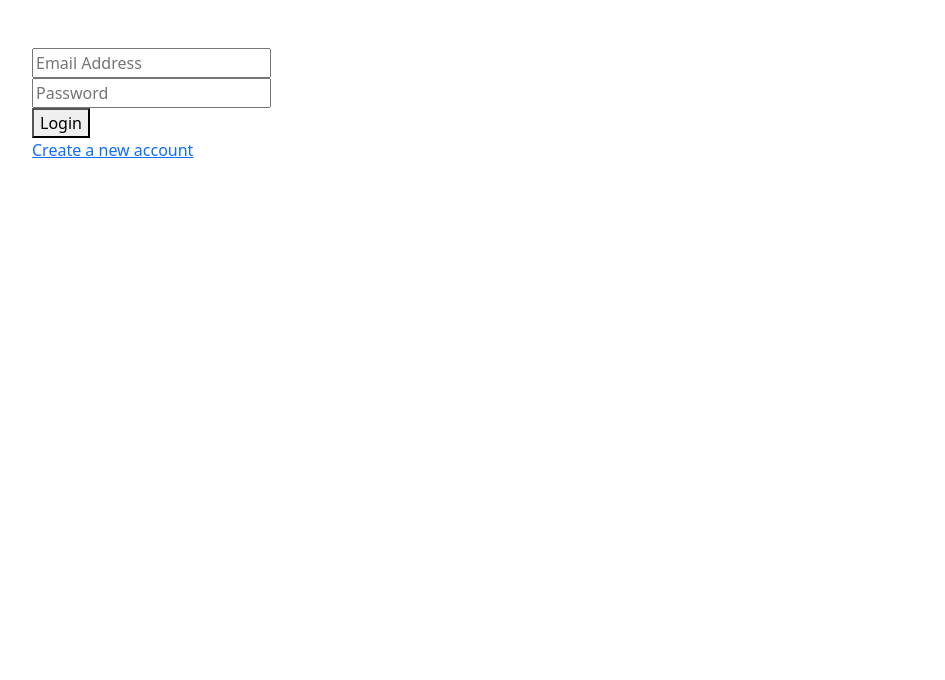
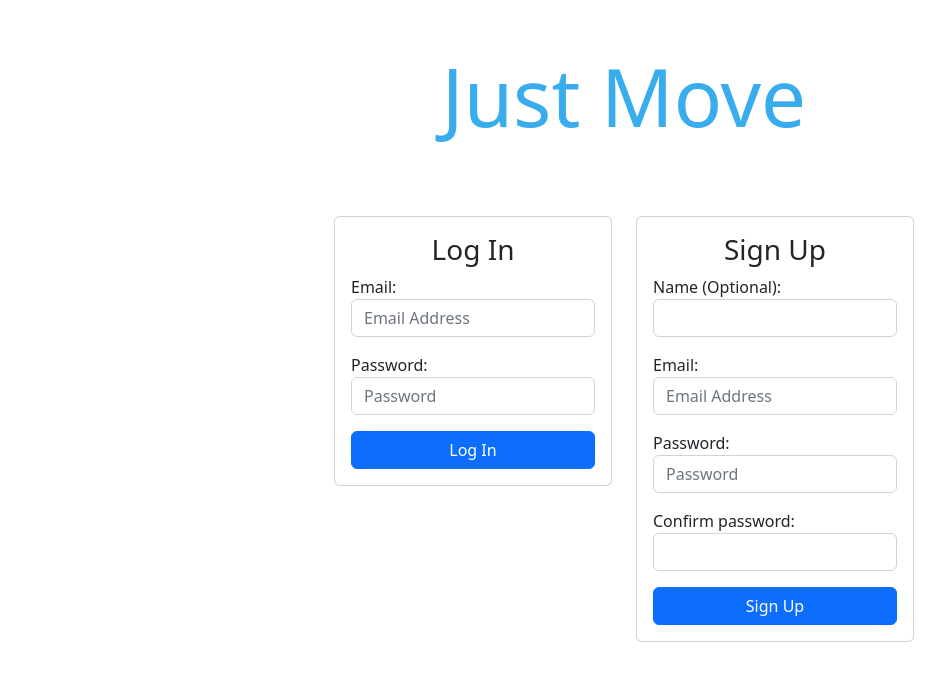
Before and after one commit to goldenwarrior2/Just-Move-115A, a React (Create React App) app in the folder just-move/: page / in a window 1280 px wide. Shown: the top 680 px of the page, without its empty margins (16-961 px from the left). Built offline with nearby package versions, Linux system fonts and the light colour scheme.

Commit message:
connected frontend to backend

```diff
--- a/just-move/src/App.js
+++ b/just-move/src/App.js
@@ -1,15 +1,13 @@
 import 'bootstrap/dist/css/bootstrap.css';
 import { BrowserRouter, Routes, Route } from "react-router-dom";
-import { LoginPage } from './components/login and register/LoginPage';
-import { RegisterPage } from "./components/login and register/RegisterPage";
+import { LoginAndRegisterPage } from "./components/login and register/LoginAndRegisterPage";
 import { UserHomePage } from "./components/UserHomePage/UserHomePage";
 
 function App() {
   return (
     <BrowserRouter>
       <Routes>
-        <Route path="/" element={<LoginPage />}></Route>
-        <Route path="/register" element={<RegisterPage />}></Route>
+        <Route path="/" element={<LoginAndRegisterPage />}></Route>
         <Route path="/userhome" element={<UserHomePage />}></Route>
       </Routes>
     </BrowserRouter>
--- a/just-move/src/components/login and register/LoginPage.js
+++ b/just-move/src/components/login and register/Login.js
@@ -1,9 +1,9 @@
 import { useState } from 'react';
-import { Link, useNavigate } from "react-router-dom";
+import { useNavigate } from "react-router-dom";
 import { signInWithEmailAndPassword } from 'firebase/auth';
 import { auth } from '../firebase/firebase';
 
-export function LoginPage() {
+export function Login() {
   const [email, setEmail] = useState('');
   const [password, setPassword] = useState('');
   const navigate = useNavigate();
@@ -24,31 +24,33 @@ export function LoginPage() {
     }
   }
   return (
-    <div className="m-5">
-      <form onSubmit={onFormSubmit}>
+    <form onSubmit={onFormSubmit}>
+      <div className="card p-3">
+        <h3 className="heading-5 text-center">Log In</h3>
         <div>
+          <label for="loginEmail">Email:</label>
           <input
+            type="email"
+            className="form-control mb-3"
+            id="loginEmail" required
             value= {email}
             onChange= {(e) => setEmail(e.target.value)}
             placeholder="Email Address"
           />
-        </div>
-        <div>
+          <label for="loginPassword">Password:</label>
           <input
+            type="password"
+            className="form-control mb-3"
+            id="loginPassword" required
             value= {password}
             onChange= {(e) => setPassword(e.target.value)}
             placeholder="Password"
           />
+          <div className="d-grid">
+            <button id="loginForm" className="btn btn-primary" style={{ color: 'white'}}>Log In</button>
+          </div>
         </div>
-        <button>Login</button>
-        <div>
-          <Link
-            className="link"
-            to="/register"
-          >Create a new account
-          </Link>
-        </div>
-      </form>
-    </div>
+      </div>
+    </form>
   )
 }
--- /dev/null
+++ b/just-move/src/components/login and register/LoginAndRegisterPage.js
@@ -0,0 +1,20 @@
+import { Login } from './Login';
+import { Register } from './Register';
+
+export function LoginAndRegisterPage() {
+
+  return (
+    <div className="m-5">
+      <h1 className="display-1 text-center" style={{color: '#38ACEC'}}>Just Move</h1> {/*color is called butterfly blue*/}
+      <div className="row row-cols-4 g-4 mt-5">
+        <div className="col"></div>
+        <div className="col">
+            {<Login/>}
+        </div>
+        <div className="col">
+            {<Register/>}
+        </div>
+      </div>
+    </div>
+  )
+}
--- /dev/null
+++ b/just-move/src/components/login and register/Register.js
@@ -0,0 +1,56 @@
+import React, { useState } from 'react';
+import { createUserWithEmailAndPassword } from 'firebase/auth';
+import { auth } from '../firebase/firebase';
+
+export function Register() {
+  const [email, setEmail] = useState('');
+  const [password, setPassword] = useState('');
+
+  async function onFormSubmit(e) {
+    try {
+      const userCred = await createUserWithEmailAndPassword(
+        auth,
+        email,
+        password
+      );
+      console.log(userCred);
+    }
+    catch(err) {
+      console.log(err);
+    }
+  }
+  return (
+    <form onSubmit= {onFormSubmit}>
+      <div className="card p-3">
+        <h3 className="heading-5 text-center">Sign Up</h3>
+        <div>
+          <label for="signUpName">Name (Optional):</label>
+          <input type="text" className="form-control mb-3" id="signUpName" />
+          <label for="signUpEmail">Email:</label>
+          <input
+            type="email"
+            className="form-control mb-3"
+            id="signUpEmail" required
+            value= {email}
+            onChange= {(e) => setEmail(e.target.value)}
+            placeholder="Email Address"
+          />
+          <label for="signUpPassword">Password:</label>
+          <input
+            type="password"
+            className="form-control mb-3"
+            id="signUpPassword" required
+            value= {password}
+            onChange= {(e) => setPassword(e.target.value)}
+            placeholder="Password"
+          />
+          <label for="signUpPassword2">Confirm password:</label>
+          <input type="password" className="form-control mb-3" id="signUpPassword2" required />
+          <div className="d-grid">
+            <button id="signUpForm" className="btn btn-primary" style={{color: 'white'}}>Sign Up</button>
+          </div>
+        </div>
+      </div>
+    </form>
+  )
+}
--- a/just-move/src/components/login and register/RegisterPage.js
+++ /dev/null
@@ -1,52 +0,0 @@
-import React, { useState } from 'react';
-import { Link } from 'react-router-dom';
-import { createUserWithEmailAndPassword } from 'firebase/auth';
-import { auth } from '../firebase/firebase';
-
-export function RegisterPage() {
-  const [email, setEmail] = useState('');
-  const [password, setPassword] = useState('');
-
-  async function onFormSubmit(e) {
-    e.preventDefault();
-    try {
-      const userCred = await createUserWithEmailAndPassword(
-        auth,
-        email,
-        password
-      );
-      console.log(userCred);
-    }
-    catch(err) {
-      console.log(err);
-    }
-  }
-  return (
-    <div className="m-5">
-      <form onSubmit= {onFormSubmit}>
-        <div>
-          <input
-            value= {email}
-            onChange= {(e) => setEmail(e.target.value)}
-            placeholder="Email Address"
-          />
-        </div>
-        <div>
-          <input
-            value= {password}
-            onChange= {(e) => setPassword(e.target.value)}
-            placeholder="Password"
-          />
-        </div>
-        <button>Create Account</button>
-      </form>
-      <div>
-          <Link
-            className="link"
-            to="/"
-          >Back to Login
-          </Link>
-        </div>
-    </div>
-  )
-}
```
